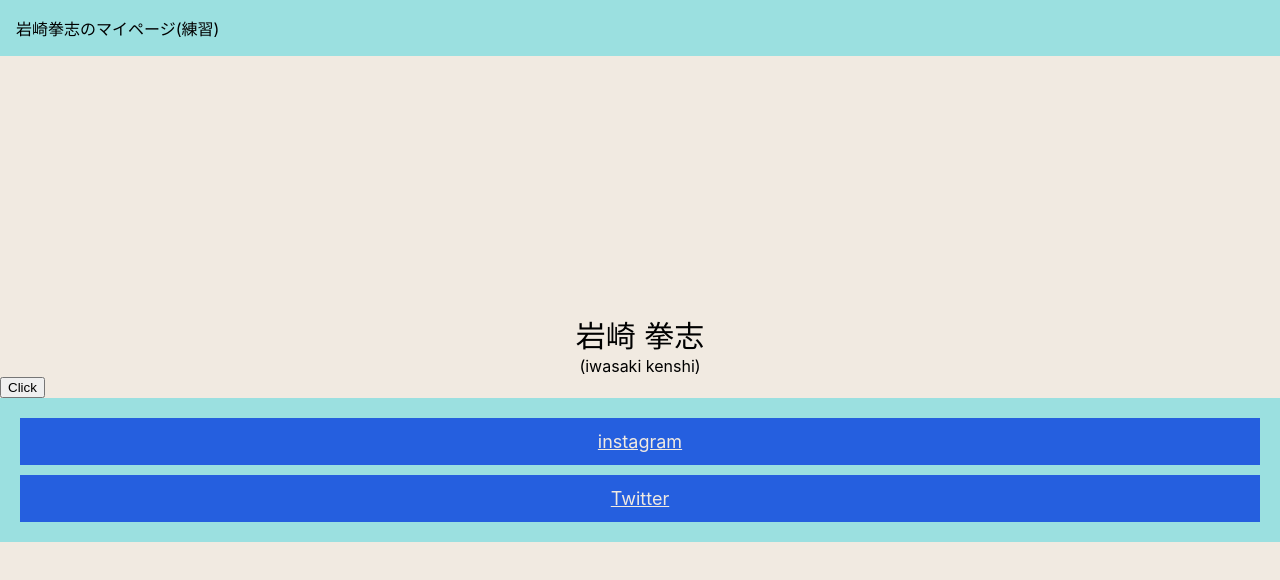
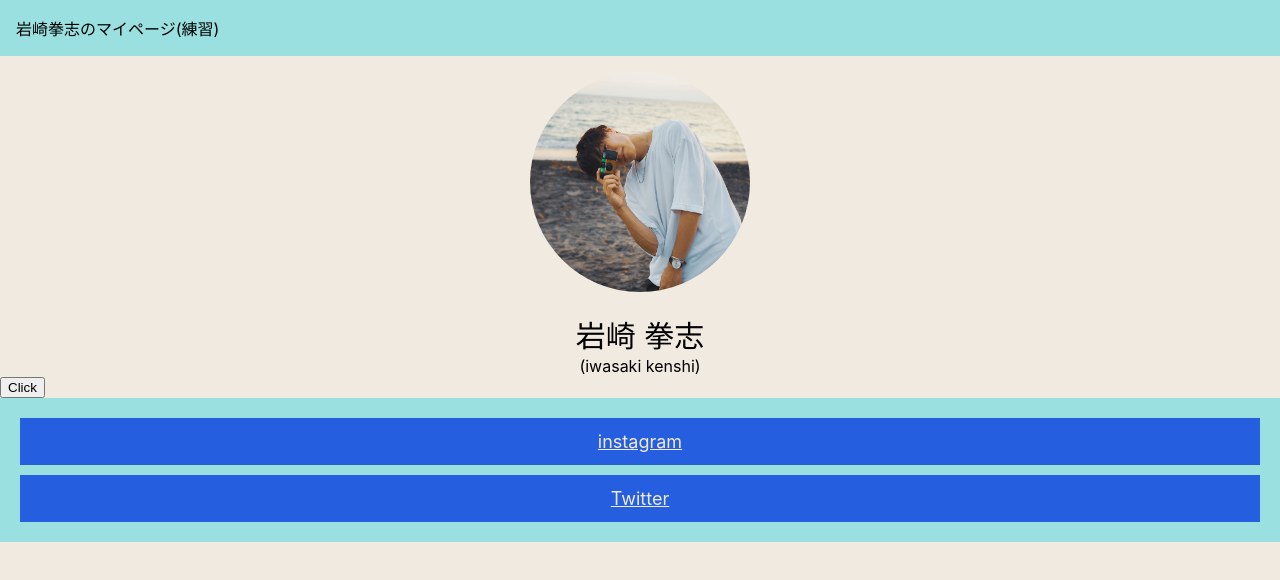
Before and after one commit to kensiiwasaki/react-mypage, a React (Create React App) app: page / in a window 1280 px wide. Shown: the top 580 px of the page. Built offline with nearby package versions, Linux system fonts and the light colour scheme.

Commit message:
アニメーション導入

```diff
--- a/src/App.css
+++ b/src/App.css
@@ -22,9 +22,18 @@ body {
   margin: auto;
   opacity: 0;
   animation-name: icon;
-  animation-duration: 5s;
-  animation-iteration-count: infinite;
+  animation-duration: 3s;
   animation-fill-mode: forwards;
+}
+@keyframes icon {
+  0% {
+    opacity: 0;
+    transform: translateY(30px);
+  }
+  100% {
+    opacity: 1;
+    transform: translateY(0);
+  }
 }
 
 .name {
```
